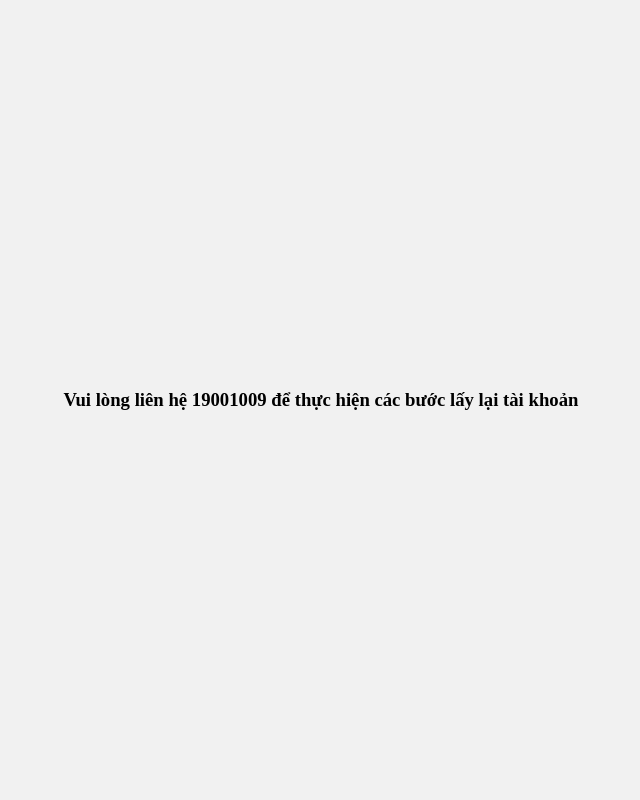
After one commit to xgnell/RainbowShop, a PHP site: page /public/templates/account/forget-account.php in a window 1280 px wide. The commit adds this page. Shown: the whole page, without its empty margins (319-959 px from the left). Run offline with PHP 8.4, Linux system fonts and the light colour scheme.

```diff
--- /dev/null
+++ b/public/templates/account/forget-account.php
@@ -0,0 +1,33 @@
+<!DOCTYPE html>
+<html lang="en">
+<head>
+    <meta charset="UTF-8">
+    <!-- <meta name="viewport" content="width=device-width, initial-scale=1.0"> -->
+    <meta name="viewport" content="width=device-width,initial-scale=1,maximum-scale=1,user-scalable=no">
+    <meta http-equiv="X-UA-Compatible" content="IE=edge,chrome=1">
+    <meta name="HandheldFriendly" content="true">
+
+    <link rel="stylesheet" href="/manager/templates/css/all.css">
+    <title>Quên tài khoản</title>
+    <style>
+        #forget-account {
+            --background-color-all: #f1f1f1;
+
+            position: fixed;
+            width: 100vw;
+            height: 100vh;
+            display: flex;
+            justify-content: center;
+            align-items: center;
+            background-color: var(--background-color-all);
+        }
+    </style>
+</head>
+<body>
+    <div id="forget-account">
+        <div>
+            <h3>Vui lòng liên hệ 19001009 để thực hiện các bước lấy lại tài khoản</h3>
+        </div>
+    </div>
+</body>
+</html>
--- a/public/templates/account/sign-in.php
+++ b/public/templates/account/sign-in.php
@@ -86,7 +86,7 @@
 
             <div class="form-footer">
                 <a href="/public/templates/account/sign-up.php">Tạo tài khoản mới</a>
-                <a href="#">Quên tài khoản ?</a>
+                <a href="/public/templates/account/forget-account.php">Quên tài khoản ?</a>
             </div>
         </form>
     </div>
```
Also changed, not shown: public/home.php (+15 -7 lines).
